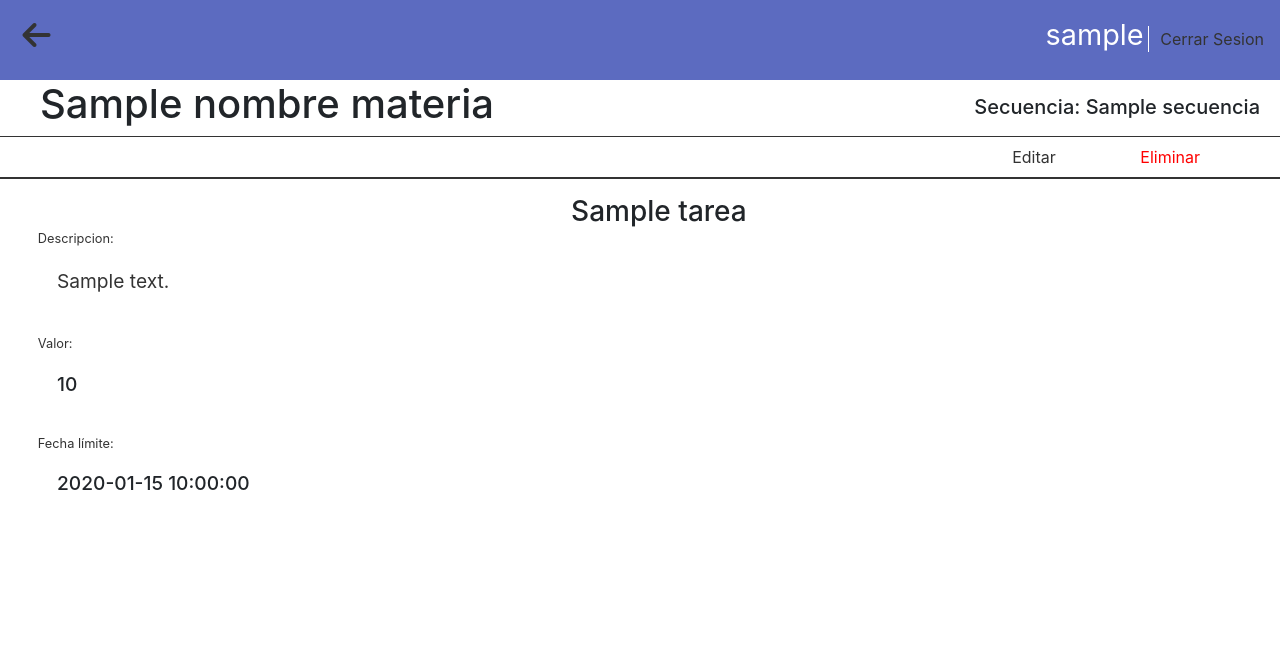
After one commit to josehiki/soe, a PHP site: template views/teacherTareaDetail.twig in a window 1280 px wide. The commit adds this page. Shown: the top 647 px of the page. Run offline with PHP 8.4, Linux system fonts and the light colour scheme; the template is opened without the code that fills it: most values are stand-ins (such as "Sample title", 1, 10 or a date in 2020); some libraries are stand-ins or nearby versions.

Commit message:
Terminado eliminar una tarea

```diff
--- a/views/css/estilos.twig
+++ b/views/css/estilos.twig
@@ -141,6 +141,7 @@ a:hover, a:active, a:visited, a:link{
 }
 
 
+
 /*Miscelanea*/
 .inline{
 	display: inline;
--- a/views/css/profesor_CSS.twig
+++ b/views/css/profesor_CSS.twig
@@ -89,7 +89,7 @@
 .tarea h3{
     margin: 1rem 0 0 0;
 }
-.tarea span{
+.tarea_span{
     float: right;
     margin-right: 2em;
     margin-bottom: 1em;
@@ -97,6 +97,83 @@
     bottom: 0;
     right: 0;
 }
+.tarea_Link:hover{
+    color: #aaa6a6;
+}
+.eliminar{
+    color: red;
+    cursor: pointer;
+}
+.eliminar:link, .eliminar:visited, .eliminar:active{
+    color: red;
+}
+.menu_Actividad_Detail{
+    text-align: right;
+}
+.tag_Tarea_Detail{
+    margin: 0 5em 0 0;
+}
+.tarea_Detail{
+    border: 0;
+    padding-left: 1cm;
+}
+.descripcion_Tarea{
+    text-align: left;
+    font-size: 1.2em;
+    margin: 1em 0 2em 1em;
+    display: block;
+}
+.span_Detail{
+    display: block;
+    text-align: left;
 
+}
+.modal_This{
+	display: block;
+	position: fixed;
+	z-index: 10;
+	left: 0;
+	top: 0;
+	width: 100%;
+	height: 100%;
+	overflow: auto;
+	background-color: rgb(0,0,0);
+    background-color: rgba(0,0,0,0.4);
+}
+.modal_Content{
+	background-color: #fefefe;
+	margin: 15% auto;
+	padding: .5cm;
+	border: 1px solid #333;
+	width: 50%;
+	text-align: center;
+}
+.close{
+	color: #aaa;
+	float: right;
+	font-size: 28px;
+	font-weight: bold;
+}
+.close:hover, .close:focus{
+	color: black;
+	text-decoration: none;
+	cursor: pointer;
+}
+.boton_Modal{
+	display: inline;
+}
+.modal_Content form{
+	clear: both;
+	margin-top: .5cm;
+}
+.modal_Content input{
+	width: 100%;
+	margin: .5cm auto;
+}
+.boton_Modal a, .boton_Modal a:link,
+.boton_Modal a:hover, .boton_Modal a:active, .boton_Modal a:visited{
+    color: white;
+    text-decoration: none;
+}
 </style>
 {% endblock %}
--- a/views/teacherClass.twig
+++ b/views/teacherClass.twig
@@ -34,8 +34,8 @@
             </div>
             {% for tarea in listTareas %}
                 <div class="tarea">
-                    <h3><a href="">{{tarea.nombre}}</a></h3>
-                    <span>Fecha límite: {{tarea.fechaLimite}}</span>
+                    <h3><a class="tarea_Link" href="/soe/profesor/tarea/{{idClase}}/d/{{tarea._id}}">{{tarea.nombre}}</a></h3>
+                    <span class="tarea_span">Fecha límite: {{tarea.fechaLimite}}</span>
                 </div>
             {% endfor %}
         </div>
--- /dev/null
+++ b/views/teacherTareaDetail.twig
@@ -0,0 +1,69 @@
+{% include 'css/estilos.twig' %}
+{% include 'css/profesor_CSS.twig' %}
+<!DOCTYPE html>
+<html>
+	<head>
+		<title>Soe</title>
+        <link rel="stylesheet" href="https://stackpath.bootstrapcdn.com/bootstrap/4.1.2/css/bootstrap.min.css" integrity="sha384-Smlep5jCw/wG7hdkwQ/Z5nLIefveQRIY9nfy6xoR1uRYBtpZgI6339F5dgvm/e9B" crossorigin="anonymous">
+		<script src='https://kit.fontawesome.com/a076d05399.js'></script>
+		{% block estilo %}{% endblock %}
+        {% block profesor_CSS %}{% endblock %}
+	</head>
+	<body>
+		<div class="header header_Usuario" >
+            <a href="/soe/profesor/{{idClase}}" class="etiqueta_Cerrar_Sesion etiqueta_Atras">
+				<i class='fas fa-arrow-left'></i>
+			</a>
+			<p class="header_p"  id="nombreUsuario">{{username}}</p>
+			<span>
+				<a href="/soe/logout" class="etiqueta_Cerrar_Sesion">Cerrar Sesion</a>
+			</span>
+		</div>
+        <div class="content content_Clase">
+            <h1 class="content_Title_Clase">{{nombreMateria}} <span class="secuencia_title">Secuencia: {{secuencia}}</span></h1>
+            <div class="menu_Actividad menu_Actividad_Detail">
+                <span class="tag_Menu_Actividad tag_Tarea_Detail">
+                    <a href="">Editar</a>
+                </span>
+                <span class="tag_Menu_Actividad tag_Tarea_Detail eliminar" onclick="showModal()">
+                    Eliminar
+                </span>
+            </div>
+            <div class="tarea tarea_Detail">
+                <h3>{{tarea.nombre}}</h3>
+                <span class="span span_Detail ">Descripcion:</span>
+                <p class="instrucciones descripcion_Tarea">{{tarea.descripcion}}</p>
+                <span class="span span_Detail">Valor:</span>
+                <h5 class="align-left descripcion_Tarea">{{tarea.valor}}</h4>
+                <span class="span span_Detail">Fecha límite: </span>
+                <h5 class="align-left descripcion_Tarea">{{tarea.fechaLimite}}</h5>
+
+            </div>
+            <div id="modalSecuenciaCancel" class="modal_This modal_Secuencia" style="display: none;">
+                <div class="modal_Content">
+                    <span class="close" >
+                        <a onclick="hideModal()">&times;</a>
+                    </span>
+                    <h4>¿Está seguro de eliminar esta tarea?</h4>
+                    <br><br><br>
+                    <span class="boton_Cancelar boton_Modal" onclick="hideModa()">
+                        Cancelar
+                    </span>
+                    <span class="boton boton_Modal">
+                        <a href="/soe/profesor/tarea/{{idClase}}/del/{{tarea._id}}">Eliminar</a>
+                    </span>
+                </div>
+            </div>
+		</div>
+        <script>
+            function showModal()
+			{
+				document.getElementById('modalSecuenciaCancel').style.display = 'block';
+			}
+			function hideModal()
+			{
+				document.getElementById('modalSecuenciaCancel').style.display = 'none';
+			}
+        </script>
+    </body>
+</html>
```
Also changed, not shown: app/Controllers/TeacherClassController.php (+31 -0 lines), public/index.php (+12 -0 lines).
